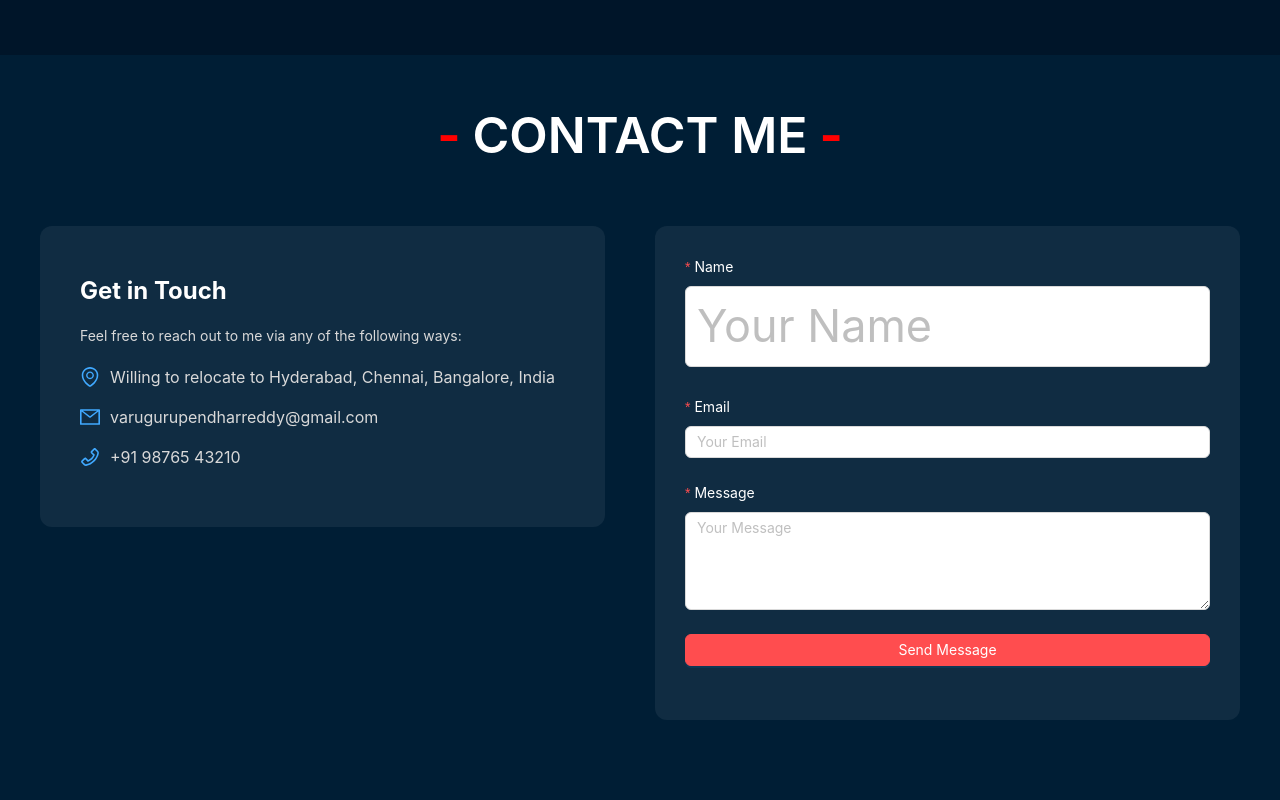
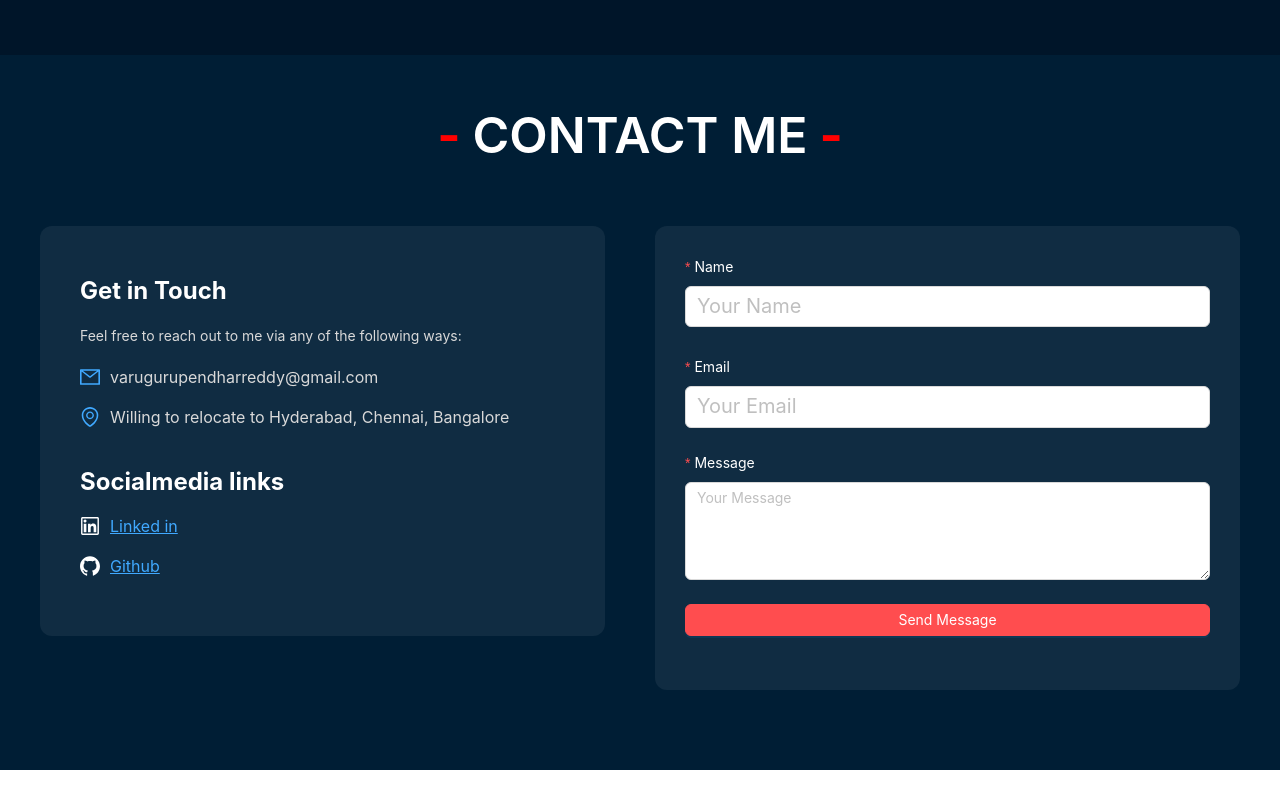
Before and after one commit to RupendharReddy/Portfolio, a React (Vite) app: page / in a window 1280 px wide. Shown: the part 5573-6373 px from the top of the page. After the commit the page ends 6343 px from the top, so only its background shows below. Built offline with nearby package versions, Linux system fonts and the light colour scheme.

Commit message:
fixed error handling in contact page message sending and edited the contact page content

```diff
--- a/src/components/Contact.jsx
+++ b/src/components/Contact.jsx
@@ -1,6 +1,6 @@
 import React from "react";
-import { Form, Input, Button, Typography, message } from "antd";
-import { MailOutlined, PhoneOutlined, EnvironmentOutlined } from '@ant-design/icons';
+import { Form, Input, Button, Typography , Row , Col, notification} from "antd";
+import { MailOutlined, PhoneOutlined, EnvironmentOutlined, LinkedinOutlined, GithubOutlined } from '@ant-design/icons';
 import { useDispatch } from "react-redux";
 import { submitContactForm } from "../store/actions/contactActions";
 import "../styles/contact.css";
@@ -10,19 +10,33 @@ const { Title, Paragraph } = Typography;
 const Contact = () => {
   const [form] = Form.useForm();
   const dispatch = useDispatch();
+  const [api, contextHolder] = notification.useNotification();
 
   const handleFinish = async (values) => {
-    try {
-      await dispatch(submitContactForm(values));
-      message.success("Message sent successfully!");
+    const result = await dispatch(submitContactForm(values));
+
+    if (result.success) {
+      api.success({
+        message: 'Message Sent',
+        description: 'Your message was sent successfully!',
+        placement: 'topRight',
+        duration: 3,
+      });
       form.resetFields();
-    } catch (error) {
-      message.error("Something went wrong to send the message. Please try again.", error);
+    } else {
+      api.error({
+        message: 'Message Failed',
+        description: 'Error sending the message. Please try again or contact me manually at varugurupendharreddy@gmail.com.',
+        placement: 'topRight',
+        duration: 5,
+      });
     }
   };
 
+
   return (
     <section id="contact" className="contact-section">
+      {contextHolder}
       <div style={{ textAlign: "center", marginBottom: "60px", color: "#fff" }}>
         <Title style={{ color: "#fff"}} id="services-title" ><b style={{ color: "red" }}>- </b>CONTACT ME<b style={{ color: "red" }}> -</b></Title>
       </div>
@@ -35,31 +49,42 @@ const Contact = () => {
             Feel free to reach out to me via any of the following ways:
           </Paragraph>
 
-          <div className="contact-item">
-            <EnvironmentOutlined className="contact-icon" />
-            <span>Willing to relocate to Hyderabad, Chennai, Bangalore, India</span>
-          </div>
 
           <div className="contact-item">
             <MailOutlined className="contact-icon" />
             <span>varugurupendharreddy@gmail.com</span>
           </div>
 
-          <div className="contact-item">
+          {/* <div className="contact-item">
             <PhoneOutlined className="contact-icon" />
             <span>+91 98765 43210</span>
+          </div> */}
+          <div className="contact-item">
+            <EnvironmentOutlined className="contact-icon" />
+            <span>Willing to relocate to Hyderabad, Chennai, Bangalore</span>
+          </div>
+          <br/>
+          <h1>Socialmedia links</h1>
+          <div className="contact-item">
+            <LinkedinOutlined className="contact-icon" style={{ color: "#fff" }}/>
+            <a href="https://www.linkedin.com/in/rupendhar-reddy-varugu-390a53263/" target="_blank" rel="linkedin profile link" style={{ color: "#40a9ff" ,}}>Linked in</a>
+          </div>
+          <div className="contact-item">
+            <GithubOutlined className="contact-icon"  style={{ color: "#fff" }}/>
+            <span><a href="https://github.com/varugurupendharreddy" target="_blank" rel="github profile link" style={{ color: "#40a9ff" ,}}>Github</a></span>
           </div>
         </div>
 
         {/* Contact Form */}
         <div className="contact-form">
+
           <Form layout="vertical" form={form} onFinish={handleFinish}>
             <Form.Item
               label={<span className="form-label">Name</span>}
               name="name"
               rules={[{ required: true, message: "Please enter your name" }]}
             >
-              <Input placeholder="Your Name" />
+              <Input placeholder="Your Name" style={{fontSize: "20px"}}/>
             </Form.Item>
 
             <Form.Item
@@ -70,7 +95,7 @@ const Contact = () => {
                 { type: "email", message: "Please enter a valid email" },
               ]}
             >
-              <Input placeholder="Your Email" />
+              <Input placeholder="Your Email" style={{fontSize: "20px"}}/>
             </Form.Item>
 
             <Form.Item
--- a/src/store/actions/contactActions.js
+++ b/src/store/actions/contactActions.js
@@ -20,24 +20,6 @@ export const fetchMessages = () => async (dispatch) => {
     dispatch({ type: 'FETCH_MESSAGES_FAILURE', error: error.message });
   }
 };
-
-// Action to send a reply to a contact message
-// export const sendReply = (id, replyText) => async (dispatch) => {
-//   try {
-//     const response = await axios.post(
-//       `http://localhost:5000/api/contact/reply/${id}`,
-//       { replyText },
-//       {
-//         headers: {
-//           Authorization: `Bearer ${localStorage.getItem('token')}`,
-//         },
-//       }
-//     );
-//     dispatch({ type: 'SEND_REPLY_SUCCESS', payload: response.data });
-//   } catch (error) {
-//     dispatch({ type: 'SEND_REPLY_FAILURE', error: error.message });
-//   }
-// };
 
 export const sendReply = (messageId, replyText) => async (dispatch) => {
   try {
@@ -71,21 +53,46 @@ export const sendReply = (messageId, replyText) => async (dispatch) => {
 //     dispatch({ type: 'SUBMIT_CONTACT_FORM_FAILURE', error: error.message });
 //   }
 // };
+// export const submitContactForm = (formData) => async (dispatch) => {
+//   try {
+//     dispatch({ type: 'CONTACT_FORM_SUBMIT_REQUEST' });
+
+//     const response = await axios.post('http://localhost:5000/api/contact', formData);
+
+//     dispatch({
+//       type: 'CONTACT_FORM_SUBMIT_SUCCESS',
+//       payload: response.data.message,
+//     });
+//   } catch (error) {
+//     dispatch({
+//       type: 'CONTACT_FORM_SUBMIT_FAIL',
+//       payload: error.response?.data?.message || error.message,
+//     });
+//   }
+// };
 export const submitContactForm = (formData) => async (dispatch) => {
   try {
     dispatch({ type: 'CONTACT_FORM_SUBMIT_REQUEST' });
 
     const response = await axios.post('http://localhost:5000/api/contact', formData);
+    console.log('response', response);
 
     dispatch({
       type: 'CONTACT_FORM_SUBMIT_SUCCESS',
       payload: response.data.message,
     });
+
+    return { success: true, message: response.data.message }; // ✅ return for component use
   } catch (error) {
+    const errorMsg = error.response?.data?.message || error.message;
+    console.log('error', errorMsg);
+
     dispatch({
       type: 'CONTACT_FORM_SUBMIT_FAIL',
-      payload: error.response?.data?.message || error.message,
+      payload: errorMsg,
     });
+
+    return { success: false, message: errorMsg }; // ✅ return for component use
   }
 };
 
--- a/src/styles/contact.css
+++ b/src/styles/contact.css
@@ -34,6 +34,7 @@
 
   .contact-info-title {
     color: #ff4d4f;
+
   }
 
   .contact-info-desc {
@@ -57,8 +58,16 @@
 
   .form-label {
     color: #fff;
+
   }
-
+  .namefield{
+    height: 40px;
+    margin: 10px 0px;
+    border-radius: 10px;
+    padding-left: 20px;
+    border: none;
+    width: 100%;
+  }
   .form-button {
     text-align: center;
   }
@@ -75,6 +84,10 @@
     border-color: #ff7875;
   }
 
+/* ....................... */
+
+
+/* ................................. */
   /* Responsive Design */
   @media (max-width: 768px) {
     .contact-container {
--- a/src/styles/navbar.css
+++ b/src/styles/navbar.css
@@ -95,6 +95,7 @@
 
     .mobile-menu-icon {
       display: block;
+      margin-left: 80px;
     }
     .logo{
         margin-left: 30px;
```
